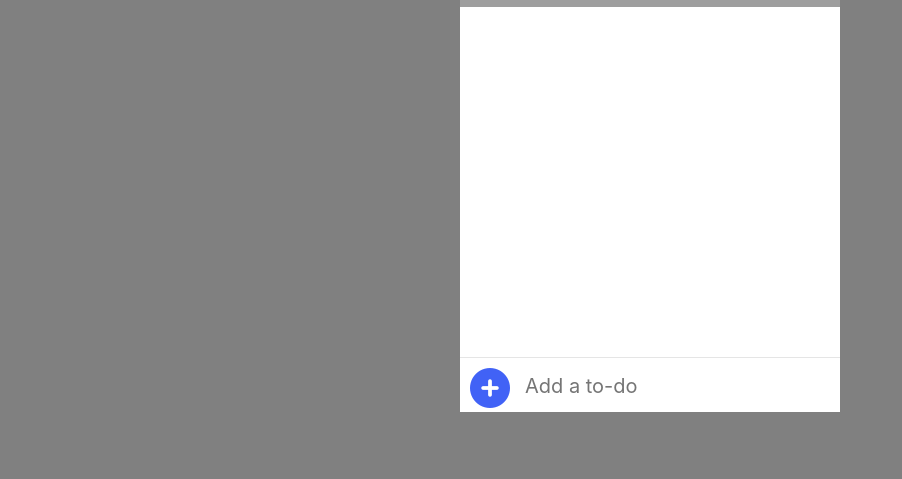
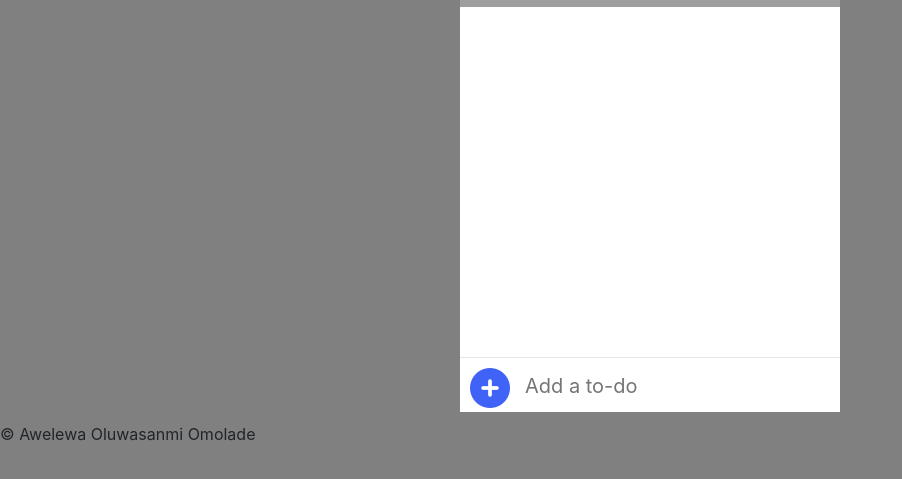
Before and after one commit to Sanmi01/To-Do-List, a plain HTML site: page index.html in a window 1280 px wide. Shown: the part 203-682 px from the top of the page, without its empty margins (0-902 px from the left). Drawn offline with nearby package versions, Linux system fonts and the light colour scheme; grey boxes are pictures that could not be loaded.

Commit message:
Update index.html

```diff
--- a/index.html
+++ b/index.html
@@ -29,6 +29,7 @@
 
               </div>
       </div>
+      <p>© Awelewa Oluwasanmi Omolade</p>
 
     <!-- Optional JavaScript -->
     <!-- jQuery first, then Popper.js, then Bootstrap JS -->
```
